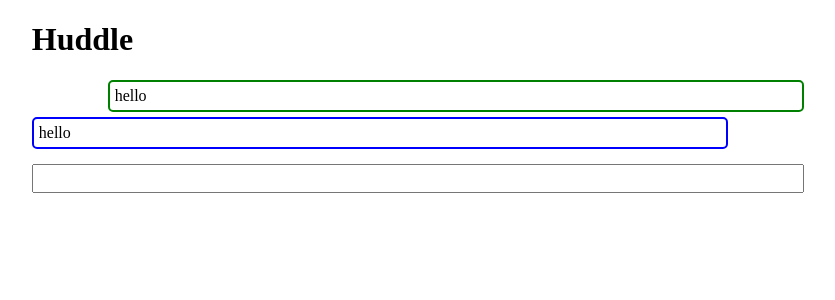
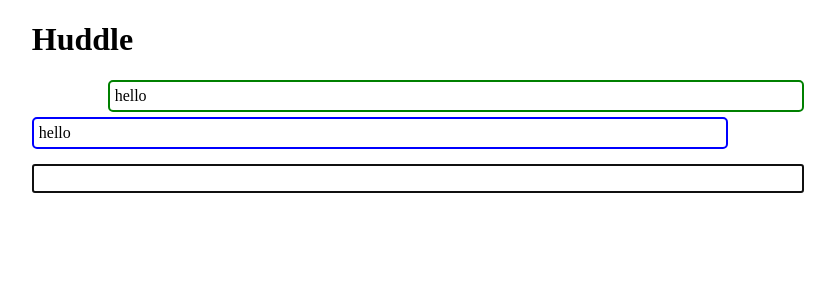
Before and after one commit to vkontrimas/chatgpt-client, a React (Vite) app in the folder web/: page / in a window 1280 px wide. Shown: the top 300 px of the page, without its empty margins (229-1064 px from the left). Built offline with nearby package versions, Linux system fonts and the light colour scheme.

Commit message:
mvp: automatically focus the text input

```diff
--- a/web/src/components/MessageInput.jsx
+++ b/web/src/components/MessageInput.jsx
@@ -1,4 +1,4 @@
-import { useState, } from 'react'
+import { useState, useRef, useEffect, } from 'react'
 import './MessageInput.css'
 
 const MessageInput = ({ sendMessage }) => {
@@ -10,12 +10,21 @@ const MessageInput = ({ sendMessage }) => {
     setMessage('')
   }
 
+  const inputRef = useRef(null)
+  const focusInput = () => inputRef.current?.focus()
+  useEffect(focusInput, [])
+  useEffect(() => {
+    window.addEventListener('focus', focusInput)
+    return () => window.removeEventListener('focus', focusInput)
+  }, [])
+
   return (
     <form className="message-form" onSubmit={handleSubmit}>
       <input
         className="message-input"
         value={message}
         onChange={(event) => setMessage(event.target.value)}
+        ref={inputRef}
       />
     </form>
   )
```
